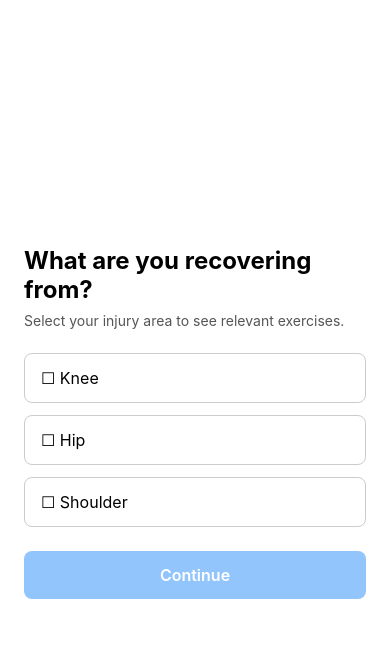
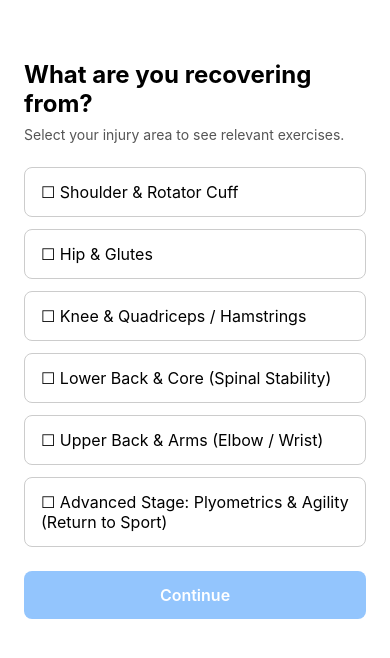
Before and after one commit to ashdcp14-ops/kinetictrack, a React Native app: screen / in a window 390 px wide. Shown: the top 658 px of the page. Built offline with nearby package versions, Linux system fonts and the light colour scheme; what expo-notifications would draw is missing.

Commit message:
feat: expand injury categories from 3 to 6

```diff
--- a/components/OnboardingScreen.js
+++ b/components/OnboardingScreen.js
@@ -1,7 +1,6 @@
 import { useState } from 'react';
-import { StyleSheet, Text, TouchableOpacity, View } from 'react-native';
-
-const PROBLEM_AREAS = ['Knee', 'Hip', 'Shoulder'];
+import { ScrollView, StyleSheet, Text, TouchableOpacity, View } from 'react-native';
+import { PROBLEM_AREAS } from '../data/exercises';
 
 export default function OnboardingScreen({ onContinue }) {
   const [selectedAreas, setSelectedAreas] = useState([]);
@@ -15,7 +14,7 @@ export default function OnboardingScreen({ onContinue }) {
   }
 
   return (
-    <View style={styles.container}>
+    <ScrollView style={styles.container} contentContainerStyle={styles.content}>
       <Text style={styles.title}>What are you recovering from?</Text>
       <Text style={styles.subtitle}>
         Select your injury area to see relevant exercises.
@@ -43,7 +42,7 @@ export default function OnboardingScreen({ onContinue }) {
       >
         <Text style={styles.continueButtonText}>Continue</Text>
       </TouchableOpacity>
-    </View>
+    </ScrollView>
   );
 }
 
@@ -51,9 +50,11 @@ const styles = StyleSheet.create({
   container: {
     flex: 1,
     backgroundColor: '#fff',
-    alignItems: 'stretch',
-    justifyContent: 'center',
+  },
+  content: {
     paddingHorizontal: 24,
+    paddingTop: 60,
+    paddingBottom: 24,
   },
   title: {
     fontSize: 24,
--- a/data/exercises.js
+++ b/data/exercises.js
@@ -1,15 +1,36 @@
+export const PROBLEM_AREAS = [
+  'Shoulder & Rotator Cuff',
+  'Hip & Glutes',
+  'Knee & Quadriceps / Hamstrings',
+  'Lower Back & Core (Spinal Stability)',
+  'Upper Back & Arms (Elbow / Wrist)',
+  'Advanced Stage: Plyometrics & Agility (Return to Sport)',
+];
+
 export const EXERCISES_BY_AREA = {
-  Knee: [
+  'Shoulder & Rotator Cuff': [
+    { id: 'shoulder-1', name: 'Band External Rotation' },
+    { id: 'shoulder-2', name: 'Assisted Front Raise' },
+  ],
+  'Hip & Glutes': [
+    { id: 'hip-1', name: 'Glute Bridge' },
+    { id: 'hip-2', name: 'Standing Hip Abduction' },
+  ],
+  'Knee & Quadriceps / Hamstrings': [
     { id: 'knee-1', name: 'Seated Knee Extension' },
     { id: 'knee-2', name: 'Straight Leg Raise' },
   ],
-  Hip: [
-    { id: 'hip-1', name: 'Glute Bridge' },
-    { id: 'hip-2', name: 'Standing Hip Abduction' },
+  'Lower Back & Core (Spinal Stability)': [
+    { id: 'core-1', name: 'Bird Dog' },
+    { id: 'core-2', name: 'Dead Bug' },
   ],
-  Shoulder: [
-    { id: 'shoulder-1', name: 'Band External Rotation' },
-    { id: 'shoulder-2', name: 'Assisted Front Raise' },
+  'Upper Back & Arms (Elbow / Wrist)': [
+    { id: 'upper-1', name: 'Wrist Flexor Stretch' },
+    { id: 'upper-2', name: 'Band Elbow Flexion' },
+  ],
+  'Advanced Stage: Plyometrics & Agility (Return to Sport)': [
+    { id: 'advanced-1', name: 'Lateral Bounds' },
+    { id: 'advanced-2', name: 'Box Step-Down' },
   ],
 };
 
```
